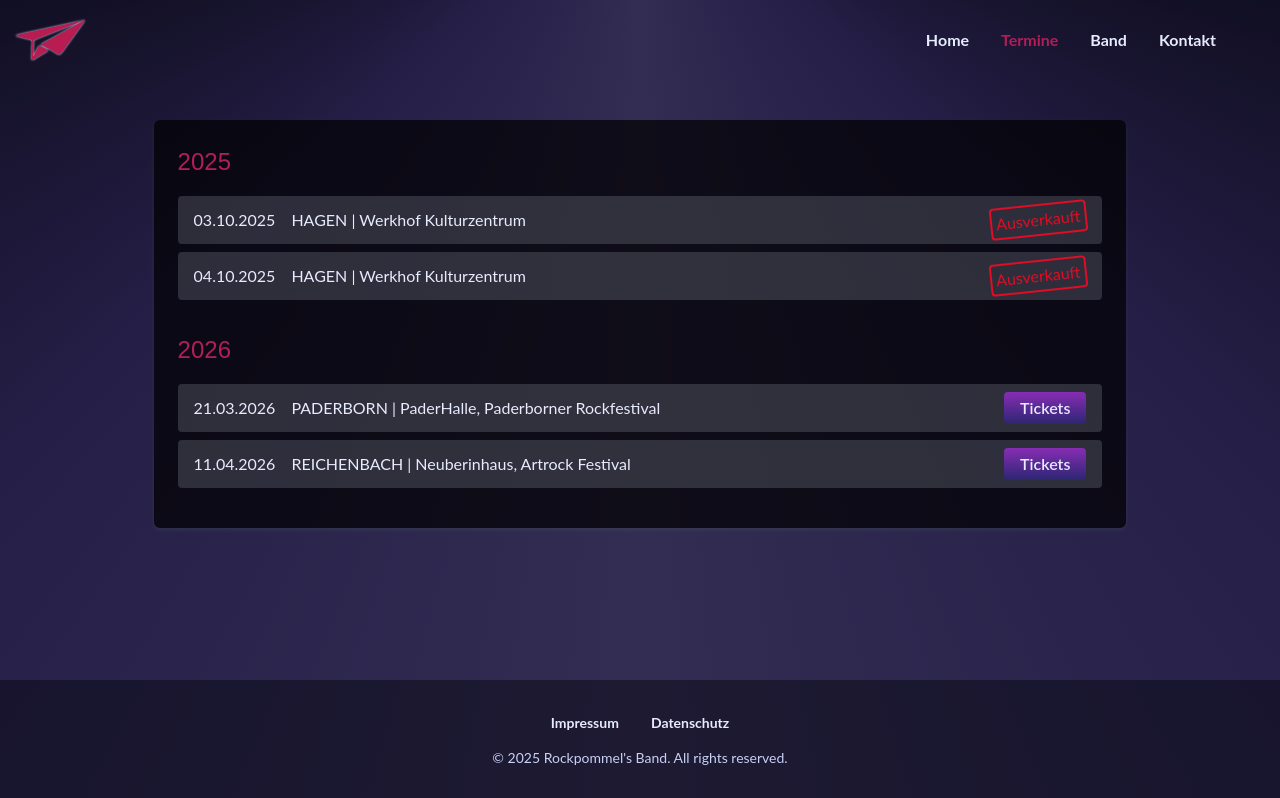
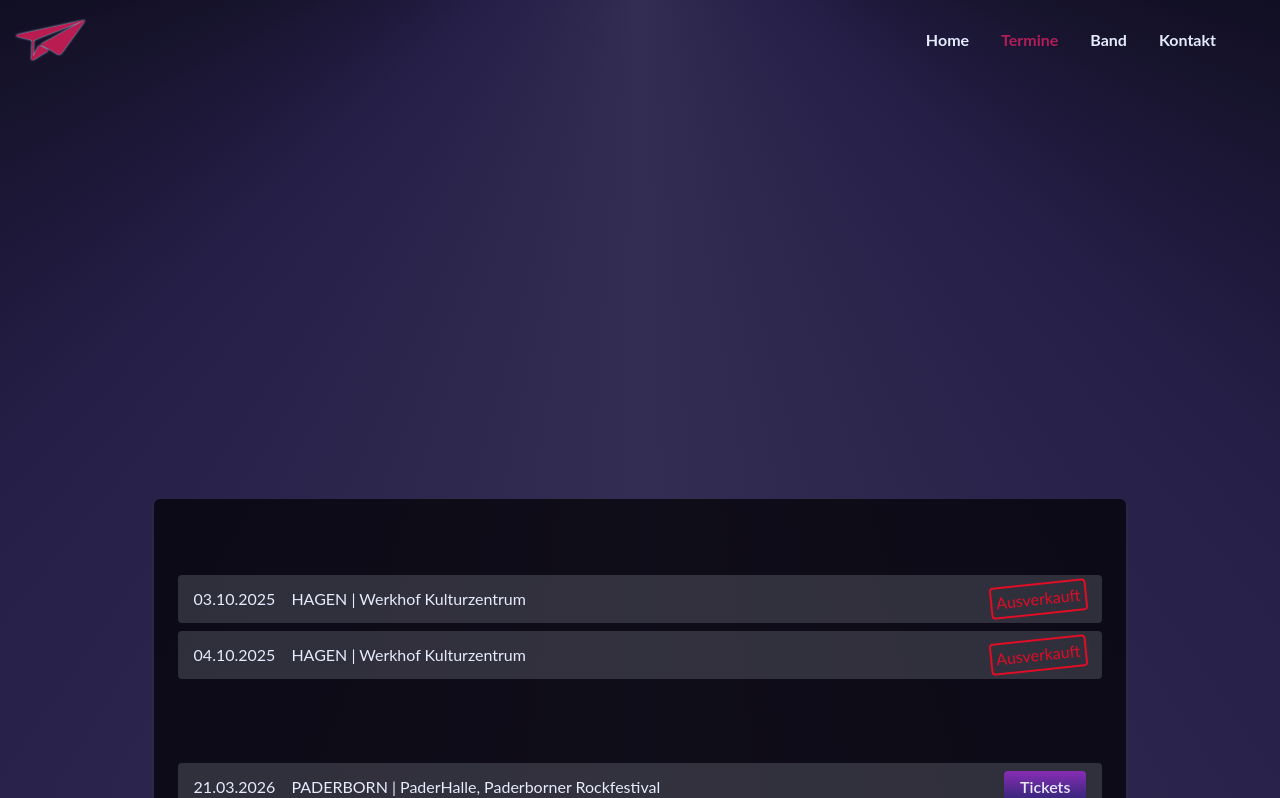
Before and after one commit to ManuKapolke/rockpommelsband, a React (Vite) app: page /termine in a window 1280 px wide. Shown: the top 798 px of the page. Built offline with nearby package versions, Linux system fonts and the light colour scheme; a web font is replaced by a local one.

Commit message:
Change images

```diff
--- a/src/pages/Concerts/Concerts.module.less
+++ b/src/pages/Concerts/Concerts.module.less
@@ -1,3 +1,23 @@
+.contentWrapper {
+  display: flex;
+  flex-direction: column;
+  align-items: center;
+  justify-content: center;
+  gap: 32px;
+}
+
+.imageWrapper {
+  display: flex;
+  justify-content: center;
+  align-items: center;
+  margin-block-end: 32px;
+
+  img {
+    width: clamp(100px, 50%, 300px);
+    filter: drop-shadow(0 0 2px var(--font-color-emphasized));
+  }
+}
+
 .headline {
   margin-block-start: 32px;
 }
--- a/src/pages/Concerts/Concerts.tsx
+++ b/src/pages/Concerts/Concerts.tsx
@@ -1,12 +1,41 @@
+import React from "react";
+import { motion } from "motion/react";
 import { Card } from "../../components/Card/Card";
 import { Typewriter } from "../../components/Typewriter/Typewriter";
 import { UpcomingShow } from "../../components/UpcomingShow/UpcomingShow";
 import { concerts } from "./concertData";
 import styles from "./Concerts.module.less";
+import { zoomInVariants } from "../Home/Home";
+import ÜnpV1Img from "../../assets/übernextparty_v1.svg";
 
 export const Concerts = () => {
+  const [imgLoaded, setImgLoaded] = React.useState(false);
+
+  React.useEffect(() => {
+    const img = new window.Image();
+    img.src = ÜnpV1Img;
+    img.onload = () => setImgLoaded(true);
+  }, []);
+
+  if (!imgLoaded) {
+    return null; // Oder ein Spinner/Loader
+  }
+
   return (
-    <Card>
+    <div className={styles.contentWrapper}>
+      <div className={styles.imageWrapper}>
+        <motion.img
+          src={ÜnpV1Img}
+          alt="Übernext Party Writing"
+          className="filter"
+          variants={zoomInVariants}
+          initial="small"
+          animate="normal"
+        />
+        {/* <motion.img src={PaperplaneIcon} alt="Paper Plane" className="filter"
+                variants={fadeInVariants} initial="hidden" animate="visible" /> */}
+      </div>
+      <Card style={{ width: "100%" }}>
         <Typewriter text="2025" />
         <div className={styles.upcomingShows}>
           {concerts
@@ -25,5 +54,6 @@ export const Concerts = () => {
             ))}
         </div>
       </Card>
+    </div>
   );
 };
--- a/src/pages/Contact/Contact.module.less
+++ b/src/pages/Contact/Contact.module.less
@@ -18,8 +18,14 @@
   margin-block-end: 32px;
 
   img {
-        width: clamp(100px, 50%, 300px);
-        filter: drop-shadow(0 0 2px var(--font-color-emphasized));
+    width: clamp(100px, 80%, 300px);
+    filter: drop-shadow(0 0 2px var(--rpb-color-b));
+    will-change: filter;
+    transition: filter 1000ms;
+
+    &:hover {
+      filter: drop-shadow(0 0 1em var(--rpb-color-b));
+    }
   }
 }
 
--- a/src/pages/Contact/Contact.tsx
+++ b/src/pages/Contact/Contact.tsx
@@ -2,21 +2,21 @@ import { motion } from "motion/react";
 import { Card } from "../../components/Card/Card";
 import { Typewriter } from "../../components/Typewriter/Typewriter";
 import styles from "./Contact.module.less";
-import { zoomInVariants } from "../Home/Home";
-import ÜnpV1Img from '../../assets/übernextparty_v1.svg';
-import FacebookIcon from '../../assets/icons/facebook.svg';
-import MailIcon from '../../assets/icons/email.svg';
-import AtIcon from '../../assets/icons/at-symbol.svg';
+// import { zoomInVariants } from "../Home/Home";
+import { fadeInVariants } from "../Home/Home";
+// import ÜnpV1Img from '../../assets/übernextparty_v1.svg';
+import FacebookIcon from "../../assets/icons/facebook.svg";
+import MailIcon from "../../assets/icons/email.svg";
+import AtIcon from "../../assets/icons/at-symbol.svg";
 import React from "react";
-// import PaperplaneIcon from '../../assets/papierflieger.svg';
-
+import PaperplaneLightIcon from "../../assets/papierflieger-hell.svg";
 
 export const Contact = () => {
   const [imgLoaded, setImgLoaded] = React.useState(false);
 
   React.useEffect(() => {
     const img = new window.Image();
-        img.src = ÜnpV1Img;
+    img.src = PaperplaneLightIcon;
     img.onload = () => setImgLoaded(true);
   }, []);
 
@@ -24,23 +24,53 @@ export const Contact = () => {
     return null; // Oder ein Spinner/Loader
   }
 
-    return <div className={styles.contentWrapper}>
+  return (
+    <div className={styles.contentWrapper}>
       <div className={styles.imageWrapper}>
-            <motion.img src={ÜnpV1Img} alt="Übernext Party Writing" className="filter"
-                variants={zoomInVariants} initial="small" animate="normal" />
-            {/* <motion.img src={PaperplaneIcon} alt="Paper Plane" className="filter"
-                variants={fadeInVariants} initial="hidden" animate="visible" /> */}
+        {/* <motion.img src={ÜnpV1Img} alt="Übernext Party Writing" className="filter"
+                variants={zoomInVariants} initial="small" animate="normal" /> */}
+        <motion.img
+          src={PaperplaneLightIcon}
+          alt="Paper Plane"
+          //   className="filter"
+          variants={fadeInVariants}
+          initial="hidden"
+          animate="visible"
+        />
       </div>
       <Card>
         <div className={styles.textWrapper}>
           <Typewriter text="Kontakt" />
-                <p>Für Anfragen, Buchungen und weitere Informationen stehen wir gerne zur Verfügung.</p>
+          <p>
+            Für Anfragen, Buchungen und weitere Informationen stehen wir gerne
+            zur Verfügung.
+          </p>
           <div className={styles.contactGrid}>
-                    <span className={styles.contactCategory}><img src={AtIcon} /> Email:</span> <a href='mailto:info@rockpommelsband.com'>info@rockpommelsband.com</a>
-                    <span className={styles.contactCategory}><img src={FacebookIcon} /> Facebook:</span> <a href='https://facebook.com/rockpommelsband' target="_blank">facebook.com/rockpommelsband</a>
-                    <span className={styles.contactCategory}><img src={MailIcon} /> Post:</span> <p>Rockpommel's Band<br />Hülsberg 37<br />42349 Wuppertal</p>
+            <span className={styles.contactCategory}>
+              <img src={AtIcon} /> Email:
+            </span>{" "}
+            <a href="mailto:info@rockpommelsband.com">
+              info@rockpommelsband.com
+            </a>
+            <span className={styles.contactCategory}>
+              <img src={FacebookIcon} /> Facebook:
+            </span>{" "}
+            <a href="https://facebook.com/rockpommelsband" target="_blank">
+              facebook.com/rockpommelsband
+            </a>
+            <span className={styles.contactCategory}>
+              <img src={MailIcon} /> Post:
+            </span>{" "}
+            <p>
+              Rockpommel's Band
+              <br />
+              Hülsberg 37
+              <br />
+              42349 Wuppertal
+            </p>
           </div>
         </div>
       </Card>
-    </div>;
+    </div>
+  );
 };
```
Lines whose indentation alone changed are shown as unchanged.
